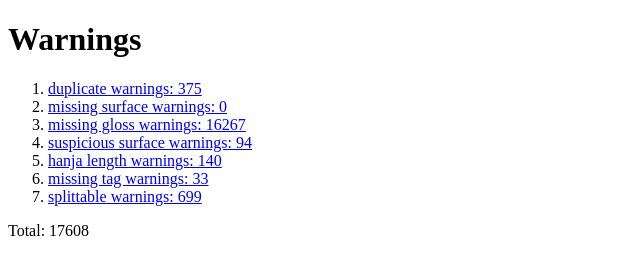
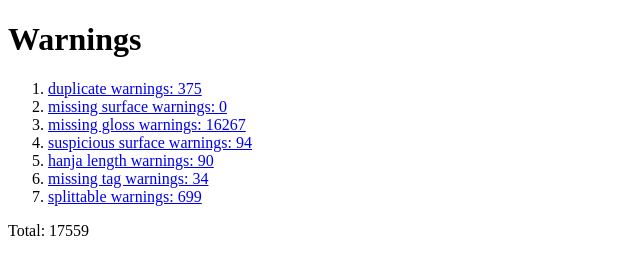
Before and after one commit to garfieldnate/kengdic, a plain HTML site: page index.html in a window 1280 px wide. Shown: the full height of the page, 0-640 px from the left. Drawn offline with Linux system fonts and the light colour scheme.

Commit message:
deploy: 7551a4be2dcc86a0a7a22ba3ca49b58d448a9a5a

```diff
--- a/index.html
+++ b/index.html
@@ -5,8 +5,8 @@
 <li><a href='missing surface.txt'>missing surface warnings: 0</a></li>
 <li><a href='missing gloss.txt'>missing gloss warnings: 16267</a></li>
 <li><a href='suspicious surface.txt'>suspicious surface warnings: 94</a></li>
-<li><a href='hanja length.txt'>hanja length warnings: 140</a></li>
-<li><a href='missing tag.txt'>missing tag warnings: 33</a></li>
+<li><a href='hanja length.txt'>hanja length warnings: 90</a></li>
+<li><a href='missing tag.txt'>missing tag warnings: 34</a></li>
 <li><a href='splittable.txt'>splittable warnings: 699</a></li>
 </ol>
-<p>Total: 17608</p>
+<p>Total: 17559</p>
```
Also changed, not shown: hanja length.txt, missing tag.txt.
